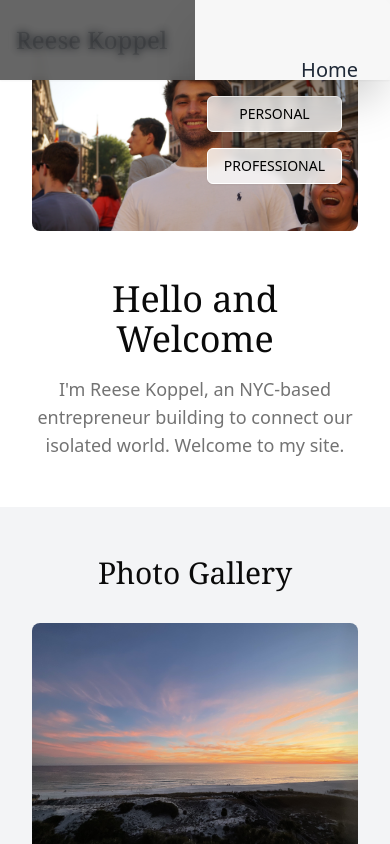
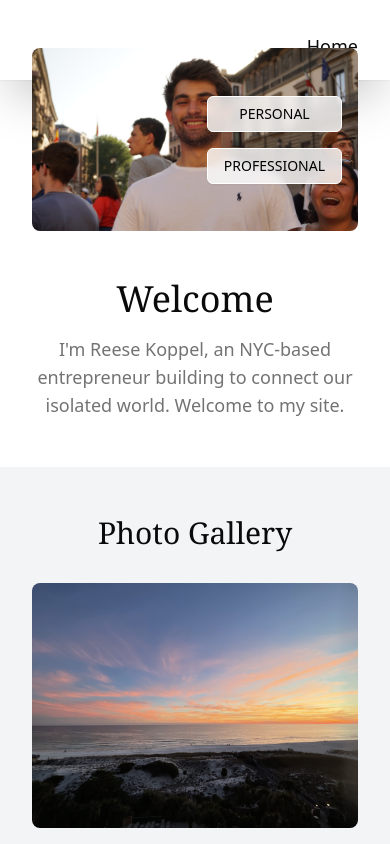
Before and after one commit to rk504/personal-website, a Next.js app: page / in a window 390 px wide. Both pictures are taken after a click on the button "Toggle menu". Shown: the top 844 px of the page. Built offline with nearby package versions, Linux system fonts and the light colour scheme.

Commit message:
adding responsive design for mobile

```diff
--- a/app/page.tsx
+++ b/app/page.tsx
@@ -14,7 +14,7 @@ export default function Home() {
           <div className="relative w-full aspect-[16/9]">
             <Image
               src="/images/hero/profile.jpg"
-              alt="Reese Koppel in a European city"
+              alt="Reese, el Bilbaíno"
               fill
               className="object-cover object-center rounded-lg"
               priority
@@ -38,7 +38,7 @@ export default function Home() {
           </div>
 
           <div id="about" className="space-y-4 max-w-2xl mx-auto text-center">
-            <h1 className="text-4xl font-serif">Hello and Welcome</h1>
+            <h1 className="text-4xl font-serif">Welcome</h1>
             <p className="text-lg text-muted-foreground">
               I'm Reese Koppel, an NYC-based entrepreneur building to connect our isolated world. Welcome to my site.
             </p>
--- a/components/header.tsx
+++ b/components/header.tsx
@@ -43,24 +43,12 @@ export function Header() {
     }
   }, [])
 
-  useEffect(() => {
-    if (isMobileMenuOpen) {
-      document.body.style.overflow = 'hidden'
-    } else {
-      document.body.style.overflow = 'unset'
-    }
-
-    return () => {
-      document.body.style.overflow = 'unset'
-    }
-  }, [isMobileMenuOpen])
-
   const openEmailDraft = () => {
     window.location.href = "mailto:me@reesekoppel.com?subject=Contact from Website"
   }
 
   return (
-    <header className="fixed top-0 w-full bg-white/80 backdrop-blur-sm z-50 shadow-sm">
+    <header className="fixed top-0 w-full bg-white/80 backdrop-blur-sm z-999 shadow-sm">
       <div className="container mx-auto px-4">
         <div className="flex items-center justify-between h-20">
           {/* Logo - consistent across all screen sizes */}
@@ -129,60 +117,71 @@ export function Header() {
 
       {/* Mobile Navigation Menu */}
       <div
-        className={`lg:hidden fixed inset-y-0 right-0 w-1/2 max-w-md bg-white/95 backdrop-blur-md shadow-2xl z-40
-          transition-all duration-500 ease-in-out transform
+        className={`lg:hidden fixed inset-y-0 right-0 w-[min(100vw,400px)] bg-white shadow-2xl z-40
+          transition-all duration-300 ease-in-out transform
           ${isMobileMenuOpen ? 'translate-x-0' : 'translate-x-full'}`}
       >
-        <nav className="h-full flex flex-col justify-between px-8 py-12 overflow-y-auto">
-          <div className="flex flex-col items-end space-y-8">
+        <nav className="h-full container px-8 py-6 space-y-6 overflow-y-auto">
+          <div className="flex flex-col items-end space-y-6">
             <Link
               href="/"
-              className="text-right text-xl font-medium text-gray-800 hover:text-gray-600 py-2
-                transition-colors relative after:absolute after:bottom-0 after:right-0 after:h-0.5
-                after:w-0 after:bg-gray-800 after:transition-all hover:after:w-full"
+              className="text-right text-lg font-medium hover:text-gray-600 py-2 transition-colors"
               onClick={() => setIsMobileMenuOpen(false)}
             >
               Home
             </Link>
-
             <button
               onClick={() => {
                 scrollToAbout()
                 setIsMobileMenuOpen(false)
               }}
-              className="text-right text-xl font-medium text-gray-800 hover:text-gray-600 py-2
-                transition-colors relative after:absolute after:bottom-0 after:right-0 after:h-0.5
-                after:w-0 after:bg-gray-800 after:transition-all hover:after:w-full"
+              className="text-right text-lg font-medium hover:text-gray-600 py-2 transition-colors"
             >
               About Me
             </button>
 
+            {/* Personal Section */}
             <div className="w-full space-y-3">
-              <div className="text-right text-xl font-medium text-gray-400">
+              <div className="text-right text-lg font-medium text-gray-400">
                 Personal
               </div>
-              <div className="flex flex-col items-end space-y-4">
-                {['Projects', 'Learning', 'Bridge'].map((item) => (
+              <div className="flex flex-col items-end space-y-2">
                 <Link
-                    key={item}
-                    href={`/personal/${item.toLowerCase()}`}
-                    className="text-lg text-gray-800 hover:text-gray-600 py-2
-                      transition-colors relative after:absolute after:bottom-0 after:right-0
-                      after:h-0.5 after:w-0 after:bg-gray-800 after:transition-all hover:after:w-full"
+                  href="/personal/projects"
+                  className="text-lg hover:text-gray-600 py-2 transition-colors"
                   onClick={() => setIsMobileMenuOpen(false)}
                 >
-                    {item}
+                  Projects
                 </Link>
-                ))}
-              </div>
+                <Link
+                  href="/personal/learning"
+                  className="text-lg hover:text-gray-600 py-2 transition-colors"
+                  onClick={() => setIsMobileMenuOpen(false)}
+                >
+                  Learning
+                </Link>
+                <Link
+                  href="/personal/bridge"
+                  className="text-lg hover:text-gray-600 py-2 transition-colors"
+                  onClick={() => setIsMobileMenuOpen(false)}
+                >
+                  Bridge
+                </Link>
               </div>
             </div>
 
-          <div className="w-full space-y-4 mt-8">
+            <Link
+              href="/professional"
+              className="text-right text-lg font-medium hover:text-gray-600 py-2 transition-colors"
+              onClick={() => setIsMobileMenuOpen(false)}
+            >
+              Professional
+            </Link>
+
+            <div className="w-full space-y-4 pt-4">
               <Link
                 href="https://calendly.com/reesekoppel/15min?back=1"
-              className="block text-right text-lg font-medium bg-gray-900 text-white
-                hover:bg-gray-800 py-4 px-8 rounded-lg transition-colors"
+                className="block text-right text-lg font-medium bg-gray-100 hover:bg-gray-200 py-3 px-6 rounded-lg transition-colors"
                 onClick={() => setIsMobileMenuOpen(false)}
               >
                 Schedule Meeting
@@ -192,19 +191,19 @@ export function Header() {
                   openEmailDraft()
                   setIsMobileMenuOpen(false)
                 }}
-              className="w-full text-right text-lg font-medium border-2 border-gray-900
-                text-gray-900 hover:bg-gray-100 py-4 px-8 rounded-lg transition-colors"
+                className="w-full text-right text-lg font-medium bg-gray-100 hover:bg-gray-200 py-3 px-6 rounded-lg transition-colors"
               >
                 Email Me
               </button>
+            </div>
           </div>
         </nav>
       </div>
 
       {/* Overlay */}
       <div
-        className={`lg:hidden fixed inset-0 bg-black/60 backdrop-blur-sm z-30
-          transition-all duration-500 ease-in-out
+        className={`lg:hidden fixed inset-0 bg-black/40 backdrop-blur-sm z-30
+          transition-opacity duration-300
           ${isMobileMenuOpen ? 'opacity-100' : 'opacity-0 pointer-events-none'}`}
         onClick={() => setIsMobileMenuOpen(false)}
       />
```
Lines whose indentation alone changed are shown as unchanged.
